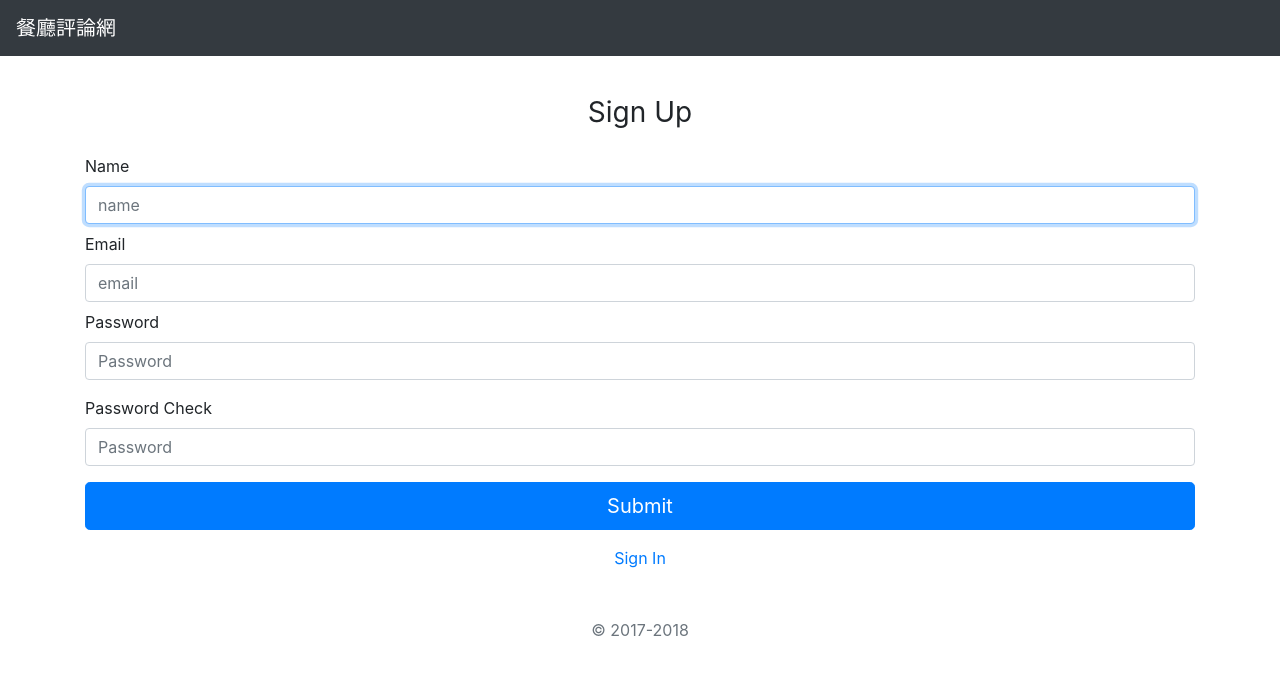
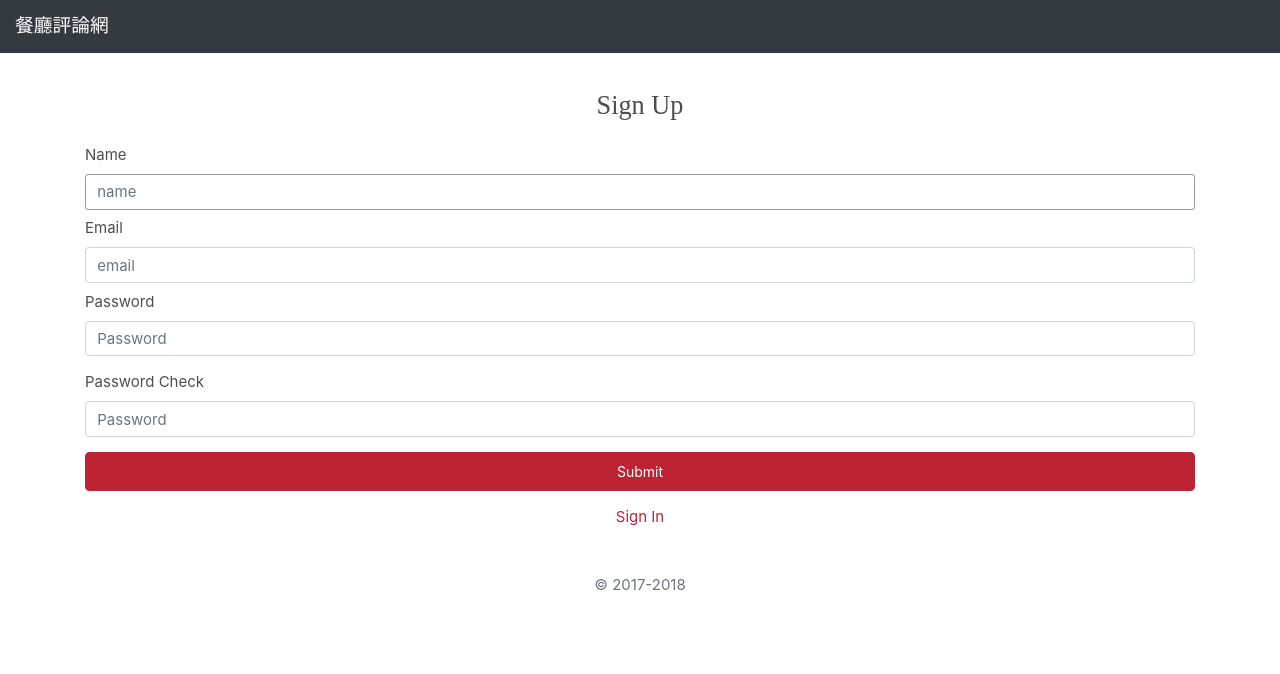
Before and after one commit to Lastor-Chen/form_front_ent_vue, a Vue app: page /#/signup in a window 1280 px wide. Shown: the top 674 px of the page. Built offline with nearby package versions, Linux system fonts and the light colour scheme.

Commit message:
[加入] 全域 css style

```diff
--- /dev/null
+++ b/src/assets/application.css
@@ -0,0 +1,128 @@
+* {
+  font-size: 15px;
+  font-weight: normal;
+  font-family: -apple-system, BlinkMacSystemFont, 'Segoe UI', Roboto,
+    Oxygen-Sans, Ubuntu, Cantarell, 'Helvetica Neue', '微軟正黑體', Helvetica,
+    Arial, sans-serif;
+  line-height: 1.5;
+  color: #4d4d4d;
+  outline: none;
+}
+
+a {
+  color: #bd2333;
+  transition: all 0.3s ease-in-out;
+}
+
+a:hover {
+  color: #bd2333;
+}
+
+.table td,
+.table th {
+  vertical-align: middle;
+}
+
+.page-link:focus,
+.form-control:focus,
+.btn,
+.navbar-dark .navbar-toggler {
+  outline: none;
+  box-shadow: none;
+}
+
+.form-control:focus {
+  border: 1px solid rgba(0, 0, 0, 0.4);
+}
+
+.btn,
+.btn.btn-border:hover {
+  min-width: 85px;
+  padding: 7px 14px;
+  font-size: 14px;
+  color: white;
+  background-color: #bd2333;
+  border: 2px solid #bd2333;
+  transition: color 0.15s ease-in-out, background-color 0.15s ease-in-out,
+    border-color 0.15s ease-in-out, box-shadow 0.15s ease-in-out;
+}
+
+.btn-border,
+.btn:hover,
+.btn-primary:hover {
+  background: transparent;
+  color: #bd2333;
+  text-decoration: none;
+  border: 2px solid #bd2333;
+}
+
+.btn:focus {
+  box-shadow: none;
+}
+
+.btn-primary:not(:disabled):not(.disabled).active,
+.btn-primary:not(:disabled):not(.disabled):active,
+.show > .btn-primary.dropdown-toggle {
+  border: 2px solid #bd2333;
+  color: #bd2333;
+  background: transparent;
+}
+
+.btn-primary.disabled, .btn-primary:disabled {
+  color: #fff;
+  background-color: #bd2333;
+  border-color: #bd2333;
+}
+
+.btn-outline-success {
+  border-color: white;
+  border-width: 1px;
+}
+
+.btn-outline-success:hover {
+  color: rgba(255, 255, 255, 0.85);
+  border-color: rgba(255, 255, 255, 0.85);
+  border-width: 1px;
+}
+
+h1,
+.card-text {
+  font-family: serif;
+}
+
+.badge.badge-secondary {
+  color: inherit;
+  background-color: #e8e8e8;
+  padding: 6px;
+  font-size: 12.5px;
+}
+
+.card {
+  border: none;
+  box-shadow: -1px 4px 10px rgba(0, 0, 0, 0.06);
+}
+
+.card-text {
+  font-size: 17px;
+  line-height: 1.3;
+}
+
+.card-text.title-wrap {
+  margin: 0;
+}
+
+.card-text a {
+  font-family: inherit;
+  font-size: 24px;
+  line-height: 1.3;
+  color: #4d4d4d;
+}
+
+.card-text a:hover {
+  color: #bd2333;
+}
+
+.swal2-popup.swal2-toast {
+  box-shadow: none;
+  border: 1px solid #dadada;
+}
--- a/src/main.js
+++ b/src/main.js
@@ -2,6 +2,7 @@
 import App from './App.vue'
 import router from './router'
 import store from './store'
+import './assets/application.css'
 
 Vue.config.productionTip = false
 
```
